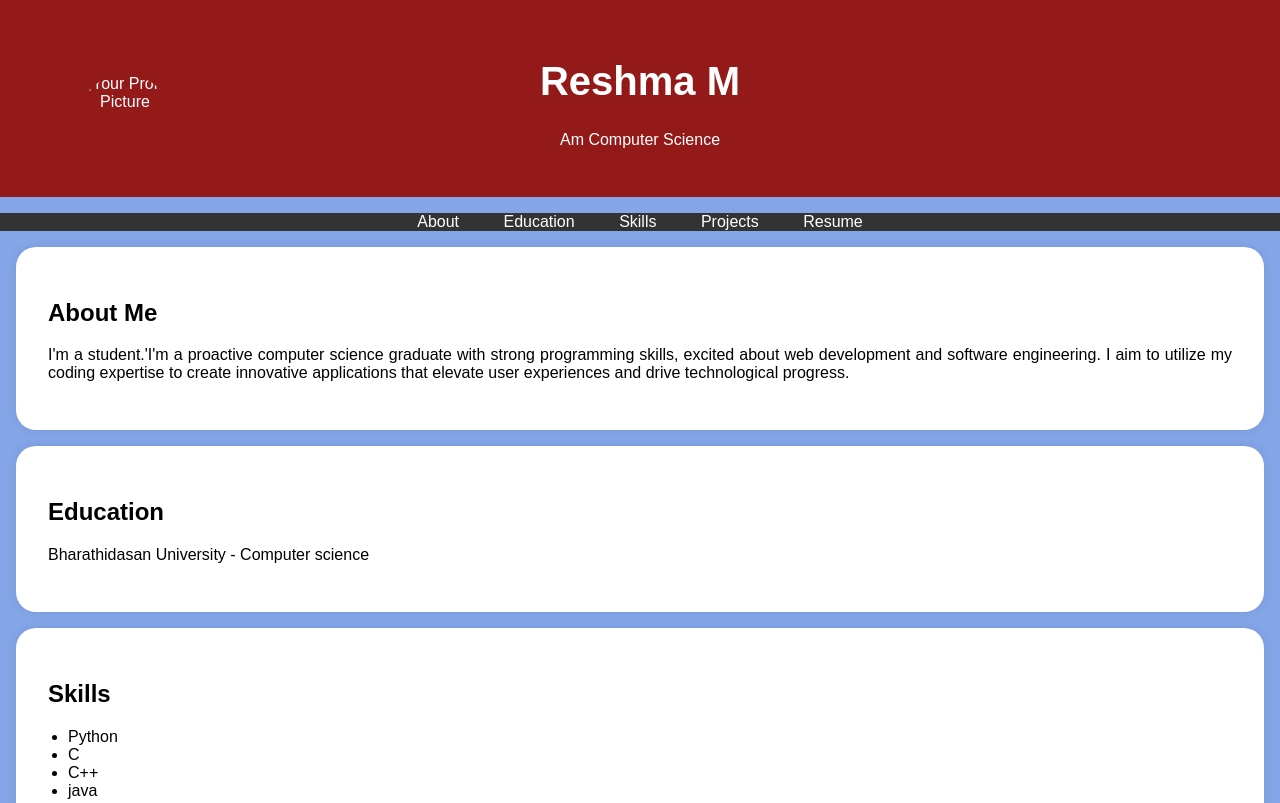
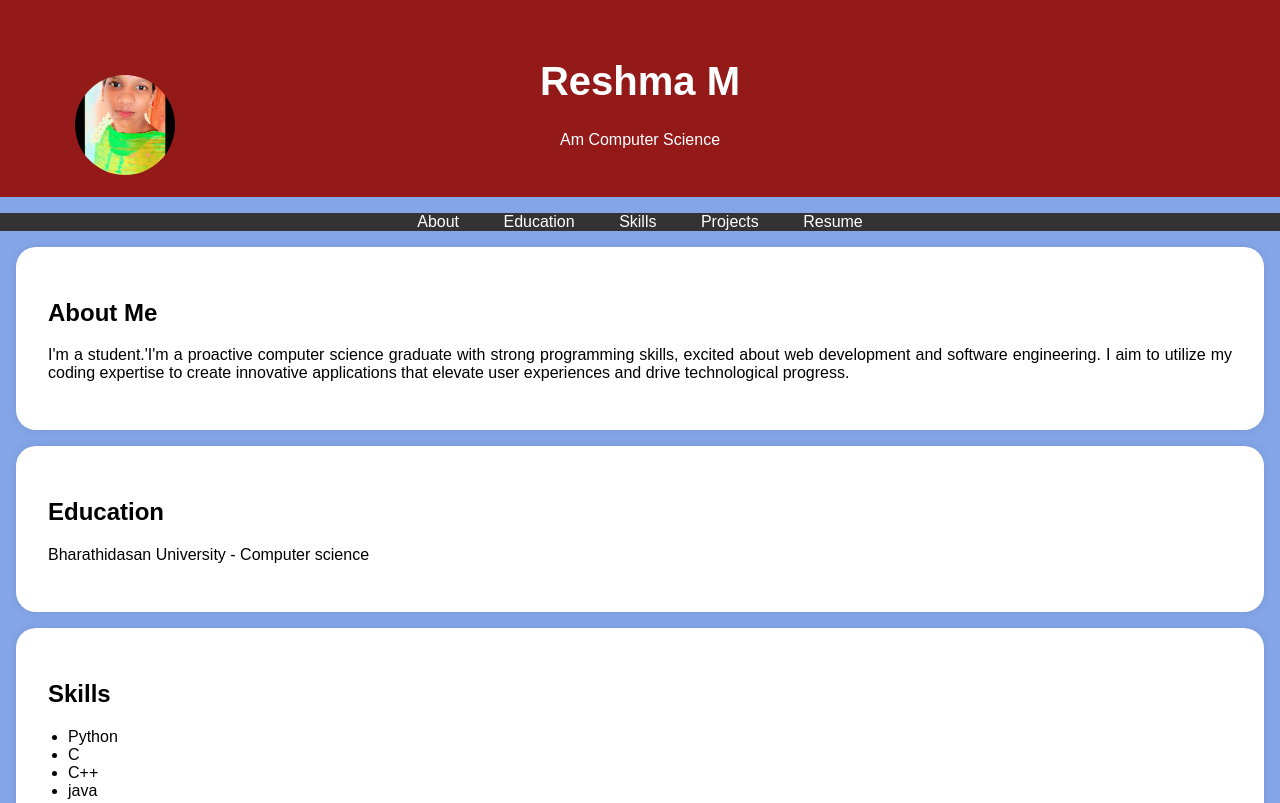
Before and after one commit to Reshma9905/digital_portfolio, a plain HTML site: page index.html in a window 1280 px wide. Shown: the top 803 px of the page. Drawn offline with Linux system fonts and the light colour scheme.

Commit message:
Update index.html

```diff
--- a/index.html
+++ b/index.html
@@ -95,7 +95,7 @@
     <header>
         <div class="header-content">
             <!-- Add your profile picture here -->
-            <img src="My_photo.jpg" alt="Your Profile Picture" class="profile-picture">
+            <img src="My_image.jpg" alt="Your Profile Picture" class="profile-picture">
             <h1>Reshma M</h1>
             <p>Am Computer Science
             </p>
```
